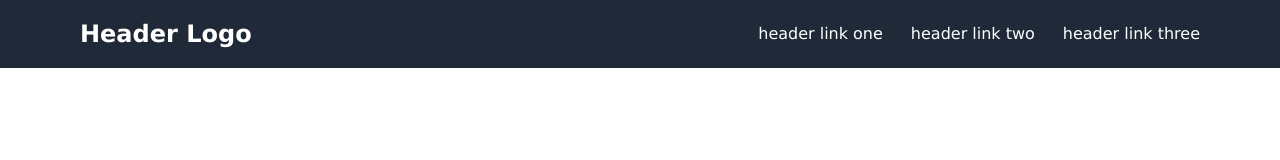
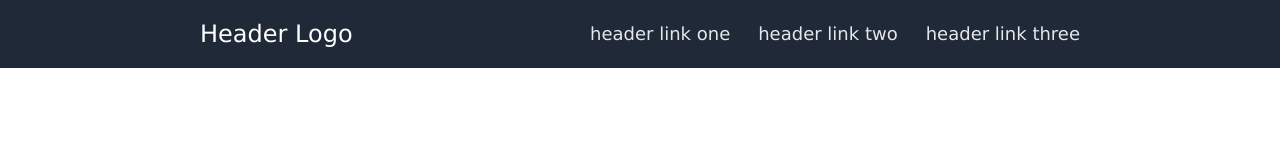
Before and after one commit to Chris323/landing-page, a plain HTML site: page index.html in a window 1280 px wide. Drawn offline with Linux system fonts and the light colour scheme.

Commit message:
Add some elements and styling

```diff
--- a/css/styles.css
+++ b/css/styles.css
@@ -8,13 +8,17 @@ body{
     display: flex;
     justify-content: space-between;
     align-items: center;
-    padding: 0px 80px;
+    padding: 0px 200px;
     /* 2 values: Top/Bottom and Left/Right
        3 values: Top Right/Left Bottom
        4 values: Top Right Bottom Left*/
     /* margin: 0px 80px; */
     background-color: #1F2937;
     color: white;
+}
+
+h2 {
+    font-weight: 500;
 }
 
 ol {
@@ -24,3 +28,8 @@ ol {
     padding: 0;
     gap: 28px;
 }
+
+.head.right {
+    color: #E5E7EB;
+    font-size: 18px;
+}
--- a/index.html
+++ b/index.html
@@ -9,10 +9,10 @@
 
   <body>
     <div class="header">
-      <div class="left">
+      <div class="head left">
         <h2>Header Logo</h2>
       </div>
-      <div class="right">
+      <div class=" head right">
         <ol>
           <li>header link one</li>
           <li>header link two</li>
@@ -20,5 +20,8 @@
         </ol>
       </div>
     </div>
+    <div class = "main signup">
+
+    </div>
   </body>
 </html>
```
